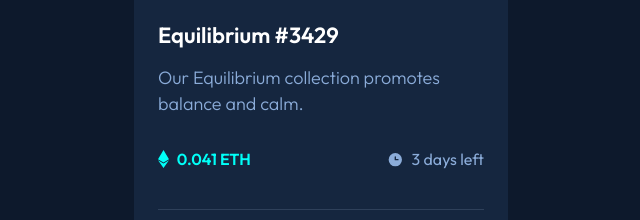
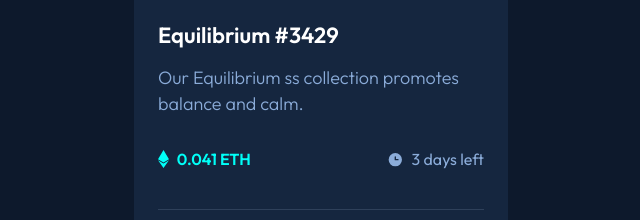
Before and after one commit to Cabtava/NFT-Card, a website: page index.html in a window 1280 px wide. Shown: the part 395-615 px from the top of the page, 319-959 px from the left. Drawn offline with Linux system fonts and the light colour scheme.

Commit message:
Update index.html

```diff
--- a/index.html
+++ b/index.html
@@ -187,7 +187,7 @@
       </div>
       <h1>Equilibrium #3429</h1>
       <p class="subtitle">
-        Our Equilibrium collection promotes balance and calm.
+        Our Equilibrium ss collection promotes balance and calm.
       </p>
       <!-- == Etherium Bottom Div == -->
       <div class="etherium-bottom-div">
```
